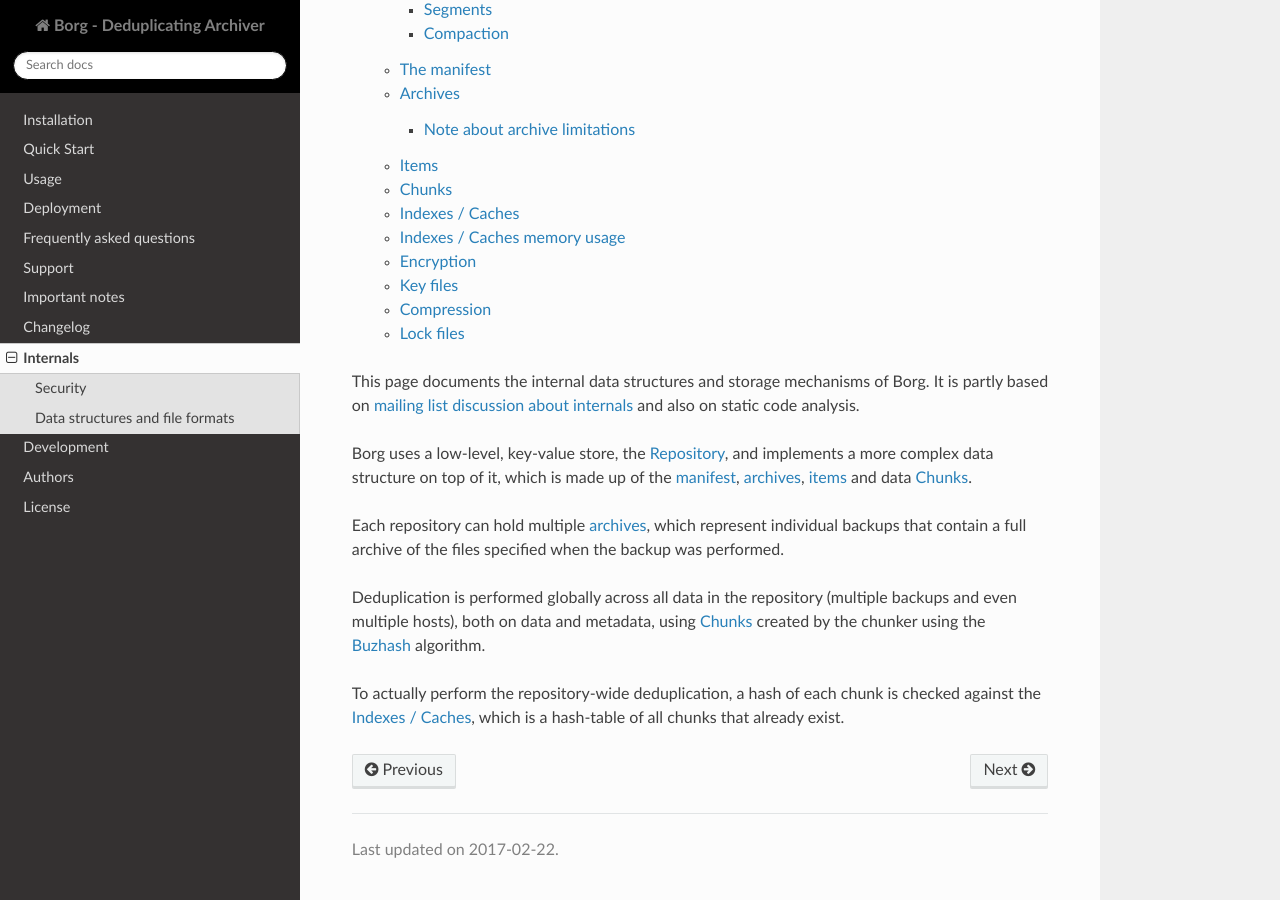
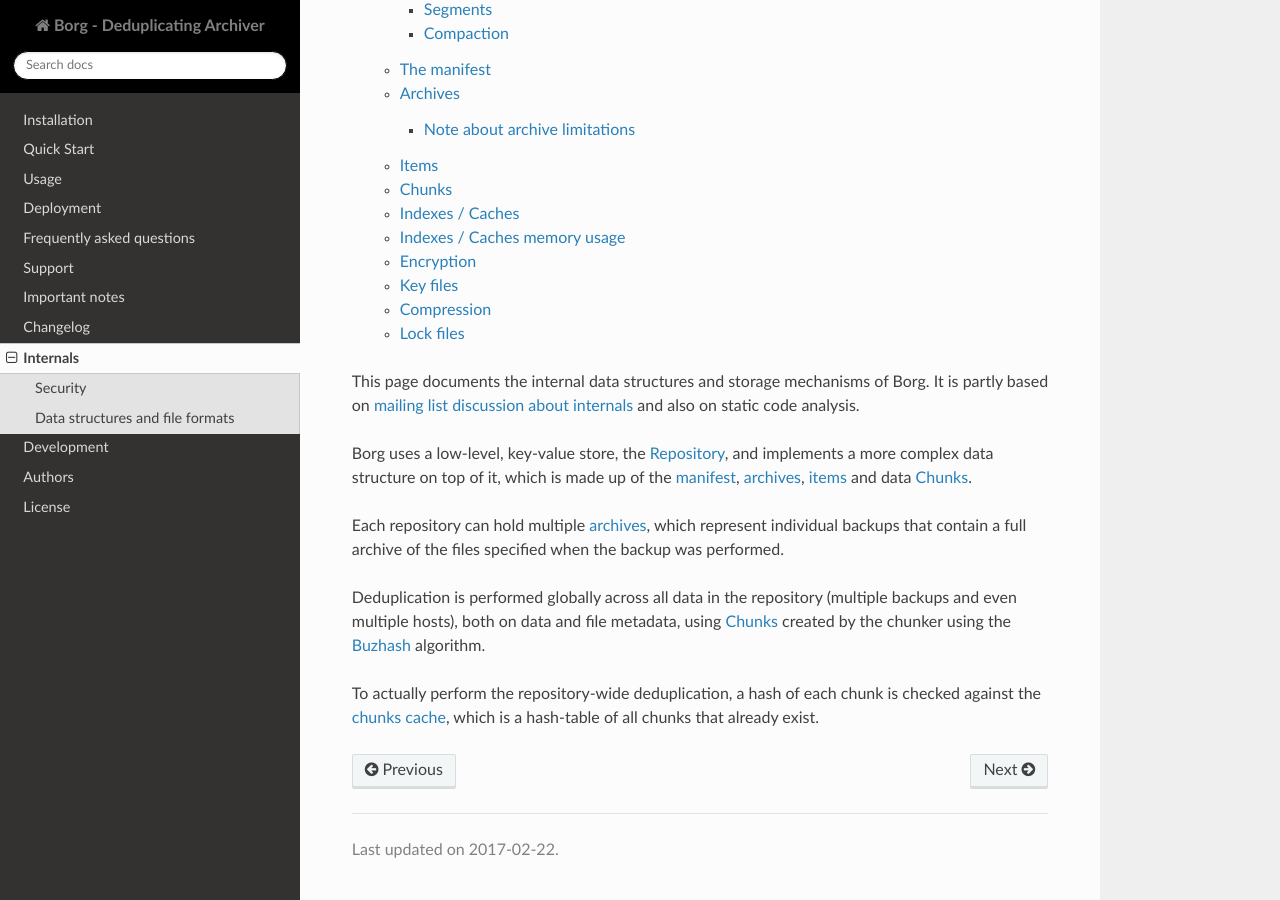
Before and after one commit to borgbackup/borg, a Sphinx documentation site: the page built from docs/internals.rst, in a window 1280 px wide and 900 px high, scrolled down 522 px. Built offline with Sphinx 7.4.7 and the Read the Docs theme 2.0.0, drawn with Linux system fonts in a browser that asks for light colours; pages that are not in the unit, such as notebooks, are missing from menus; the version number could not be read and is left out.

Commit message:
docs: clarify metadata kind, manifest ops

```diff
--- a/docs/internals.rst
+++ b/docs/internals.rst
@@ -23,10 +23,10 @@
 specified when the backup was performed.
 
 Deduplication is performed globally across all data in the repository
-(multiple backups and even multiple hosts), both on data and metadata,
-using :ref:`chunks` created by the chunker using the Buzhash_
-algorithm.
+(multiple backups and even multiple hosts), both on data and file
+metadata, using :ref:`chunks` created by the chunker using the
+Buzhash_ algorithm.
 
 To actually perform the repository-wide deduplication, a hash of each
-chunk is checked against the :ref:`cache`, which is a hash-table of
-all chunks that already exist.
+chunk is checked against the :ref:`chunks cache <cache>`, which is a
+hash-table of all chunks that already exist.
--- a/docs/internals/data-structures.rst
+++ b/docs/internals/data-structures.rst
@@ -154,7 +154,7 @@
 * time
 
 It is the last object stored, in the last segment, and is replaced
-each time an archive is added or deleted.
+each time an archive is added, modified or deleted.
 
 .. _archive:
 
```
